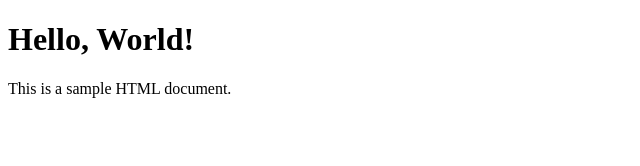
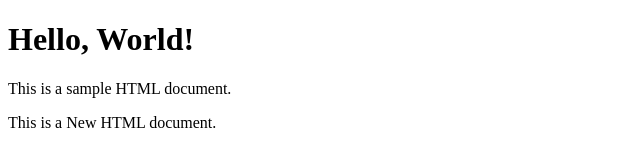
Before and after one commit to dmageyev/Web-Middle_Last, a plain HTML site: page index.html in a window 1280 px wide. Shown: the whole page, without its empty margins (0-640 px from the left). Drawn offline with Linux system fonts and the light colour scheme.

Commit message:
Add new paragraph to index.html

```diff
--- a/index.html
+++ b/index.html
@@ -8,6 +8,7 @@
 <body>
     <h1>Hello, World!</h1>
     <p>This is a sample HTML document.</p>
+    <p>This is a New HTML document.</p>
 
 </body>
 </html>
```
